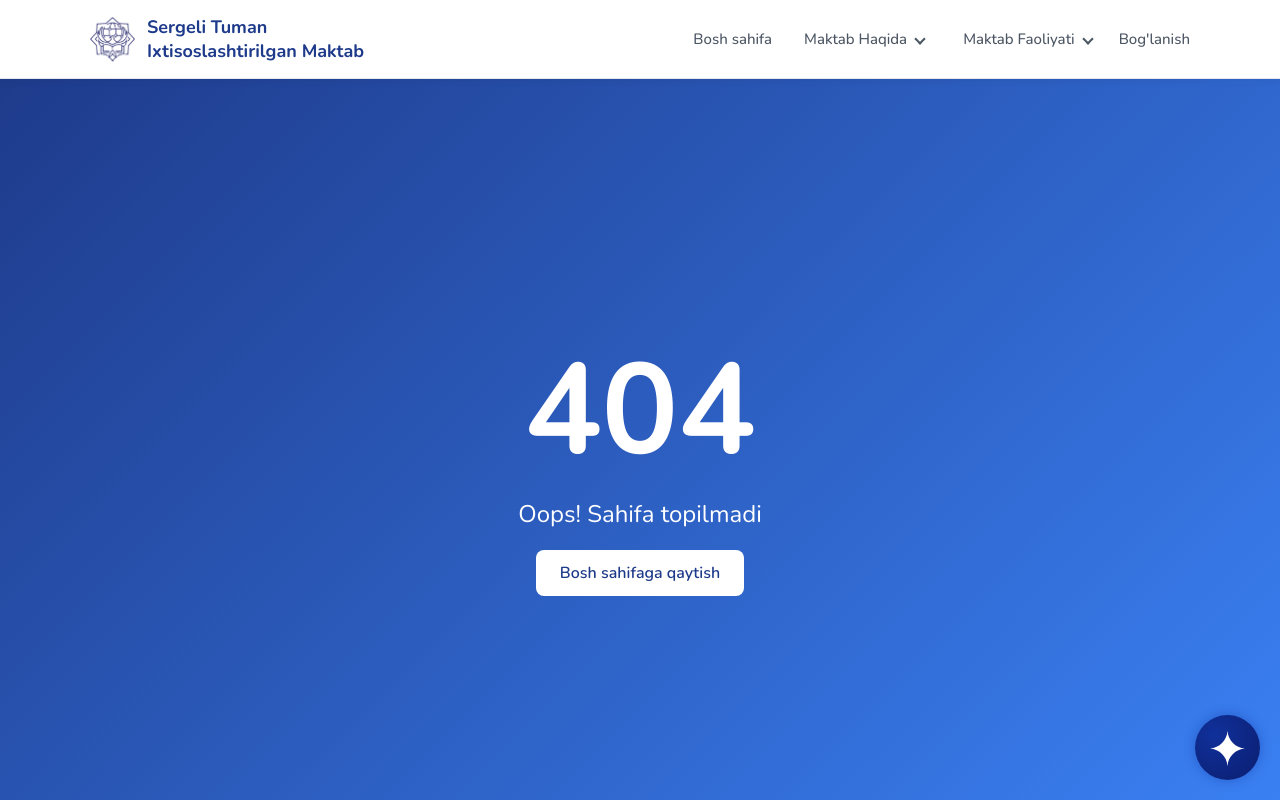
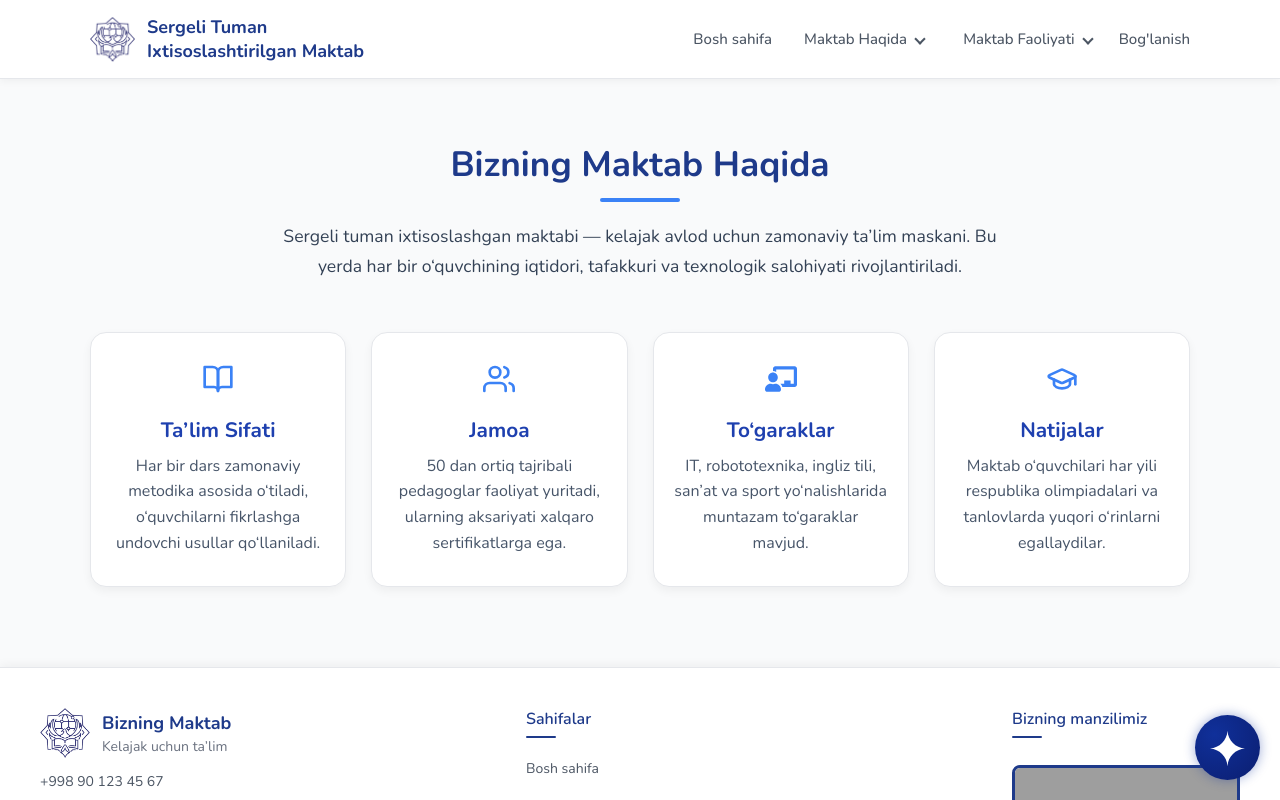
Before and after one commit to Jonizz14/SergeliTumanIxtisoslashganMaktab, a React (Vite) app: page /aboutschool in a window 1280 px wide. Shown: the top 800 px of the page. Built offline with nearby package versions, Linux system fonts and the light colour scheme; grey boxes are pictures that could not be loaded; a web font is replaced by a local one.

Commit message:
all of them added

```diff
--- a/src/App.jsx
+++ b/src/App.jsx
@@ -23,6 +23,8 @@ import OurCommand from "./pages/OurCommand/OurCommand";
 import Contact from "./pages/Contact/contact";
 import Chat from "./components/Chat/Chat";
 import TalentedStudents from "./pages/TalentedS/TalentedStudents";
+import AboutSchool from "./pages/AboutSchool/AboutSchool";
+import Principals from "./pages/Principals/Principals";
 
 function App() {
   const [loading, setLoading] = useState(true);
@@ -141,6 +143,8 @@ function App() {
         <Route path="/addition" element={<Layout><Addition /></Layout>} />
         <Route path="*" element={<Layout><Noutfound /></Layout>} />
         <Route path="/talentedstudents" element={<Layout><TalentedStudents /></Layout>} />
+        <Route path="/aboutschool" element={<Layout><AboutSchool /></Layout>} />
+        <Route path="/principals" element={<Layout><Principals /></Layout>} />
 
       </Routes>
       <Chat />
--- a/src/components/Header/header.jsx
+++ b/src/components/Header/header.jsx
@@ -97,8 +97,8 @@ function Header() {
               <span className={`arrow ${aboutDropdownOpen ? "up" : ""}`}></span>
             </button>
             <ul className={`dropdown-menu ${aboutDropdownOpen ? "show" : ""}`}>
-              <li><NavLink to="/teachers" onClick={closeAllDropdowns}>Maktab tarixi</NavLink></li>
-              <li><NavLink to="/talentedstudents" onClick={closeAllDropdowns}>Rahbariyat</NavLink></li>
+              <li><NavLink to="/aboutschool" onClick={closeAllDropdowns}>Maktab tarixi</NavLink></li>
+              <li><NavLink to="/principals" onClick={closeAllDropdowns}>Rahbariyat</NavLink></li>
             </ul>
           </div>
 
@@ -157,7 +157,9 @@ function Header() {
             <li><NavLink to="/announcements" onClick={closeAllDropdowns}>E'lonlar</NavLink></li>
             <li><NavLink to="/addition" onClick={closeAllDropdowns}>To'garaklar</NavLink></li>
             <li><NavLink to="/talentedstudents" onClick={closeAllDropdowns}>O'quvchilar</NavLink></li>
-            <li><NavLink to="/contact" onClick={closeAllDropdowns}>Bog'lanish</NavLink></li>
+            <li><NavLink to="/aboutschool" onClick={closeAllDropdowns}>Maktab Tarixi</NavLink></li>
+            <li><NavLink to="/principals" onClick={closeAllDropdowns}>Rahbariyat</NavLink></li>
+             <li><NavLink to="/contact" onClick={closeAllDropdowns}>Bog'lanish</NavLink></li>
           </ul>
         </div>
       </nav>
--- a/src/pages/AboutSchool/AboutSchool.css
+++ b/src/pages/AboutSchool/AboutSchool.css
@@ -0,0 +1,88 @@
+.about-school {
+  background: #f9fafb;
+  padding: 80px 20px;
+  color: #1e3a8a;
+}
+
+.about-container {
+  max-width: 1100px;
+  margin: 0 auto;
+  text-align: center;
+}
+
+.about-title {
+  font-size: 2.2rem;
+  font-weight: 700;
+  color: #1e3a8a;
+  position: relative;
+  margin-bottom: 20px;
+}
+
+.about-title::after {
+  content: "";
+  display: block;
+  width: 80px;
+  height: 4px;
+  background: #3b82f6;
+  margin: 10px auto 0;
+  border-radius: 2px;
+}
+
+.about-subtitle {
+  color: #334155;
+  font-size: 1.1rem;
+  max-width: 750px;
+  margin: 0 auto 50px;
+  line-height: 1.7;
+}
+
+.about-grid {
+  display: grid;
+  grid-template-columns: repeat(auto-fit, minmax(250px, 1fr));
+  gap: 25px;
+}
+
+.about-card {
+  background: #ffffff;
+  border: 1px solid #e5e7eb;
+  border-radius: 16px;
+  padding: 30px 20px;
+  box-shadow: 0 4px 10px rgba(0, 0, 0, 0.05);
+  transition: all 0.3s ease;
+}
+
+.about-card:hover {
+  transform: translateY(-6px);
+  box-shadow: 0 8px 20px rgba(30, 58, 138, 0.15);
+}
+
+.about-icon {
+  font-size: 2rem;
+  color: #3b82f6;
+  margin-bottom: 15px;
+}
+
+.about-card h3 {
+  font-size: 1.3rem;
+  color: #1e40af;
+  margin-bottom: 10px;
+}
+
+.about-card p {
+  color: #475569;
+  line-height: 1.6;
+  font-size: 1rem;
+}
+
+
+@media (max-width: 768px) {
+  .about-title {
+    font-size: 1.8rem;
+  }
+  .about-subtitle {
+    font-size: 1rem;
+  }
+  .about-grid {
+    gap: 15px;
+  }
+}
--- a/src/pages/AboutSchool/AboutSchool.jsx
+++ b/src/pages/AboutSchool/AboutSchool.jsx
@@ -1,11 +1,65 @@
-import React from 'react'
+import React, { useEffect } from "react";
+import "./AboutSchool.css";
+import AOS from "aos";
+import "aos/dist/aos.css";
+import { FaChalkboardTeacher } from "react-icons/fa";
+import { FiUsers, FiBookOpen } from "react-icons/fi";
+import { LuGraduationCap } from "react-icons/lu";
 
 function AboutSchool() {
+  useEffect(() => {
+    AOS.init({ duration: 1000, once: true });
+    window.scrollTo(0, 0);
+  }, []);
+
   return (
-    <>
+    <section className="about-school">
+      <div className="about-container">
+        <h2 data-aos="fade-up" className="about-title">
+          Bizning Maktab Haqida
+        </h2>
 
-    </>
-  )
+        <p data-aos="fade-up" className="about-subtitle">
+          Sergeli tuman ixtisoslashgan maktabi — kelajak avlod uchun zamonaviy ta’lim maskani.
+          Bu yerda har bir o‘quvchining iqtidori, tafakkuri va texnologik salohiyati rivojlantiriladi.
+        </p>
+
+        <div data-aos="fade-up" className="about-grid">
+          <div className="about-card">
+            <FiBookOpen className="about-icon" />
+            <h3>Ta’lim Sifati</h3>
+            <p>
+              Har bir dars zamonaviy metodika asosida o‘tiladi, o‘quvchilarni fikrlashga undovchi usullar qo‘llaniladi.
+            </p>
+          </div>
+
+          <div className="about-card">
+            <FiUsers className="about-icon" />
+            <h3>Jamoa</h3>
+            <p>
+              50 dan ortiq tajribali pedagoglar faoliyat yuritadi, ularning aksariyati xalqaro sertifikatlarga ega.
+            </p>
+          </div>
+
+          <div className="about-card">
+            <FaChalkboardTeacher className="about-icon" />
+            <h3>To‘garaklar</h3>
+            <p>
+              IT, robototexnika, ingliz tili, san’at va sport yo‘nalishlarida muntazam to‘garaklar mavjud.
+            </p>
+          </div>
+
+          <div className="about-card">
+            <LuGraduationCap className="about-icon" />
+            <h3>Natijalar</h3>
+            <p>
+              Maktab o‘quvchilari har yili respublika olimpiadalari va tanlovlarda yuqori o‘rinlarni egallaydilar.
+            </p>
+          </div>
+        </div>
+      </div>
+    </section>
+  );
 }
 
-export default AboutSchool
+export default AboutSchool;
--- a/src/pages/Principals/Principals.jsx
+++ b/src/pages/Principals/Principals.jsx
@@ -1,11 +1,75 @@
-import React from 'react'
+import React, { useEffect, useState } from "react";
+import "./Principals.css";
+import AOS from "aos";
+import "aos/dist/aos.css";
+import { Link } from "react-router-dom";
 
 function Principals() {
+  const [principals, setPrincipals] = useState([]);
+
+  useEffect(() => {
+    AOS.init({
+      duration: 1000,
+      once: true,
+      mirror: false,
+      offset: 100,
+      disable: window.innerWidth <= 768 ? true : false,
+    });
+
+    fetch("http://localhost:3000/principals")
+      .then((res) => res.json())
+      .then((data) => setPrincipals(data));
+  }, []);
+
   return (
-    <>
+    <div className="school-leadership-dashboard">
+      <section data-aos="fade-up" className="leadership-section">
+        <h2 className="leadership-title">Maktab Rahbariyati</h2>
 
-    </>
-  )
+        {principals.length > 0 && (
+          <div className="leadership-director" data-aos="zoom-in">
+            <img
+              src={principals[0].photo}
+              alt="Director"
+              className="director-img"
+            />
+            <h3 className="leadership-name">
+              {principals[0].firstName} {principals[0].lastName}
+            </h3>
+            <p className="leadership-position">{principals[0].position}</p>
+            <p className="leadership-experience">
+              Tajriba: {principals[0].experience} yil
+            </p>
+          </div>
+        )}
+
+        <div className="leadership-principals">
+          {principals.slice(1).map((principal) => (
+            <Link
+              key={principal.id}
+              to={`/principals/${principal.id}`}
+              state={{ person: principal }}
+              data-aos="fade-up"
+              className="leadership-principal"
+            >
+              <img
+                src={principal.photo}
+                alt={principal.firstName}
+                className="principal-img"
+              />
+              <h4 className="principal-name">
+                {principal.firstName} {principal.lastName}
+              </h4>
+              <p className="principal-position">{principal.position}</p>
+              <p className="principal-experience">
+                Tajriba: {principal.experience} yil
+              </p>
+            </Link>
+          ))}
+        </div>
+      </section>
+    </div>
+  );
 }
 
-export default Principals
+export default Principals;
```
